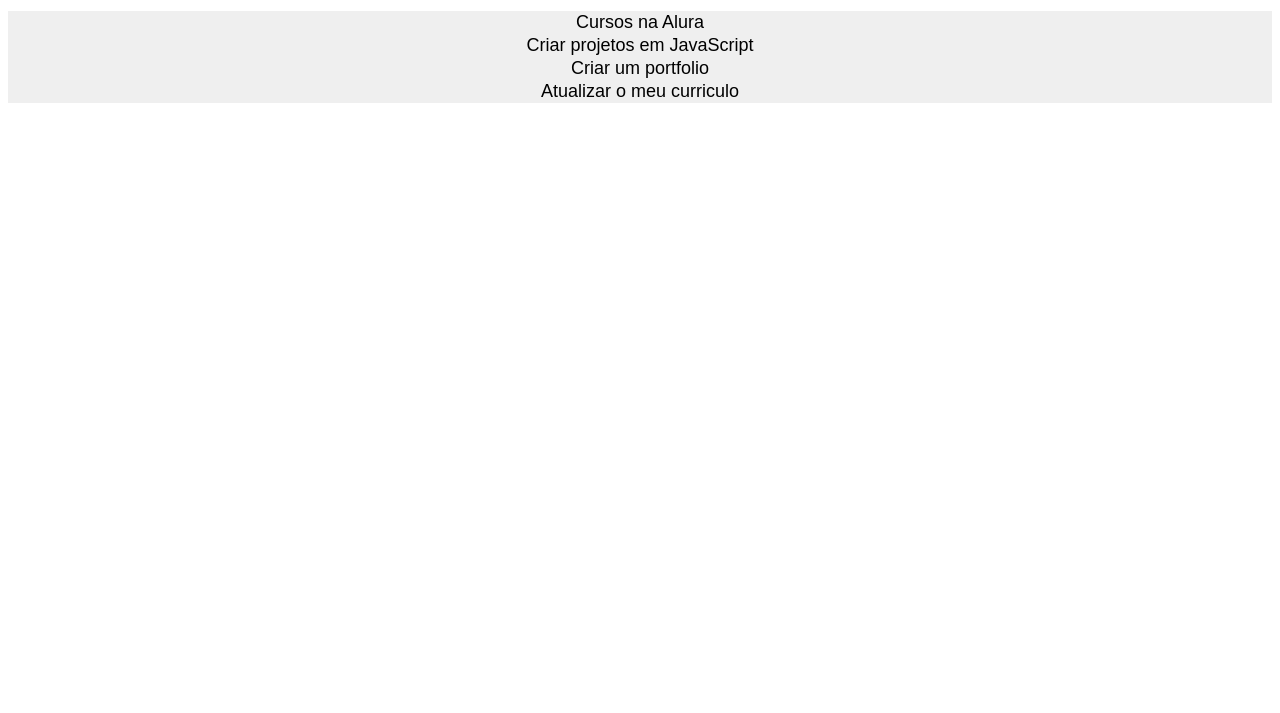
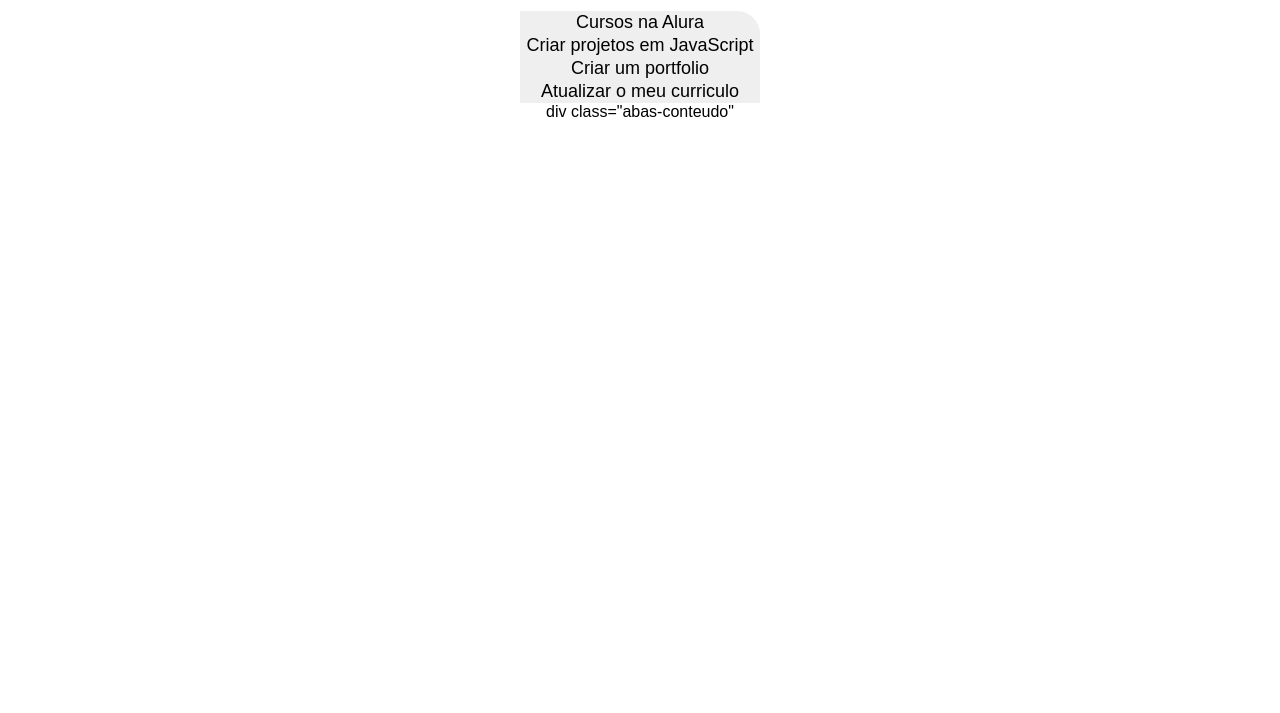
Before and after one commit to tatuxr/metas, a plain HTML site: page index.html in a window 1280 px wide. Shown: the part 87-800 px from the top of the page. Drawn offline with Linux system fonts and the light colour scheme.

Commit message:
arquivo java criado

```diff
--- a/index.html
+++ b/index.html
@@ -7,13 +7,19 @@
     <link rel="stylesheet" href="style.css">
 </head>
 <body>
-    <section class="conteudo-principal"></section>
+    <section class="conteudo-principal">
     <h2 class="titulo-principal">Meus objetivos<span>_</span></h2>
     <div class="botoes">
-        <button class="botao">Cursos na Alura</button>
-        <button class="botao">Criar projetos em JavaScript</button>
-        <button class="botao">Criar um portfolio</button>
-        <button class="botao">Atualizar o meu curriculo</button>
+        <button class="botao aativo">Cursos na Alura</button>
+        <button class="botao ativo">Criar projetos em JavaScript</button>
+        <button class="botao ativo">Criar um portfolio</button>
+        <button class="botao ativo">Atualizar o meu curriculo</button>
     </div>
+    <div class="abas-textos">
+    </div>div class="abas-conteudo"</div>
+        <h3."aba-conteudo-titulo-principal"></h3.>
+    </div>
+</section>
+    <script src="main.js"></script>
 </body>
 </html>
--- /dev/null
+++ b/main.js
@@ -0,0 +1,12 @@
+const botoes = document.querySelectorA11(".botao")
+
+for(let i=0;i <botoes.lenght;i++){
+    botoes[i].onclick = function(){
+
+        for(let j=0;j<botoes.legth;j+){
+            botoes[j].classList.add("ativo");
+        }
+
+        botoes[i].classList.add("ativo");
+    }
+}
--- a/style.css
+++ b/style.css
@@ -52,6 +52,9 @@ body{
     border-top: none;
 }
 
+.botao:first-child{
+    border-radius: 40px 40px 0 0;
+}
 .botoes {
     display: block;
 }
@@ -59,3 +62,10 @@ body{
     .botoes {
         display: flex;
 }
+
+    .botao:first-child{
+        border-radius: 40px 0 0 0
+    }
+    .botao:first-child{
+        border-radius: 0 40px 0 0;
+    }
```
